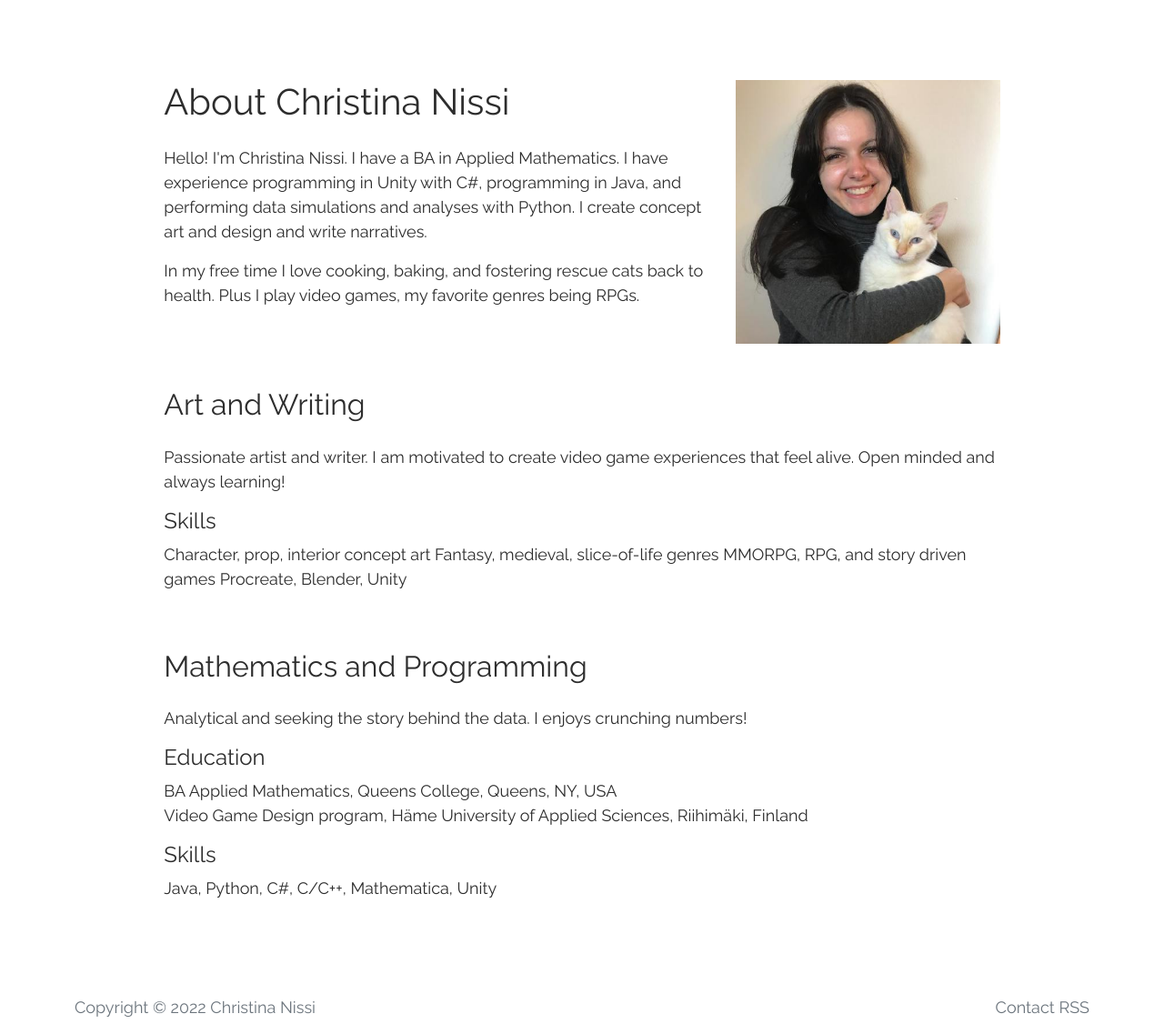
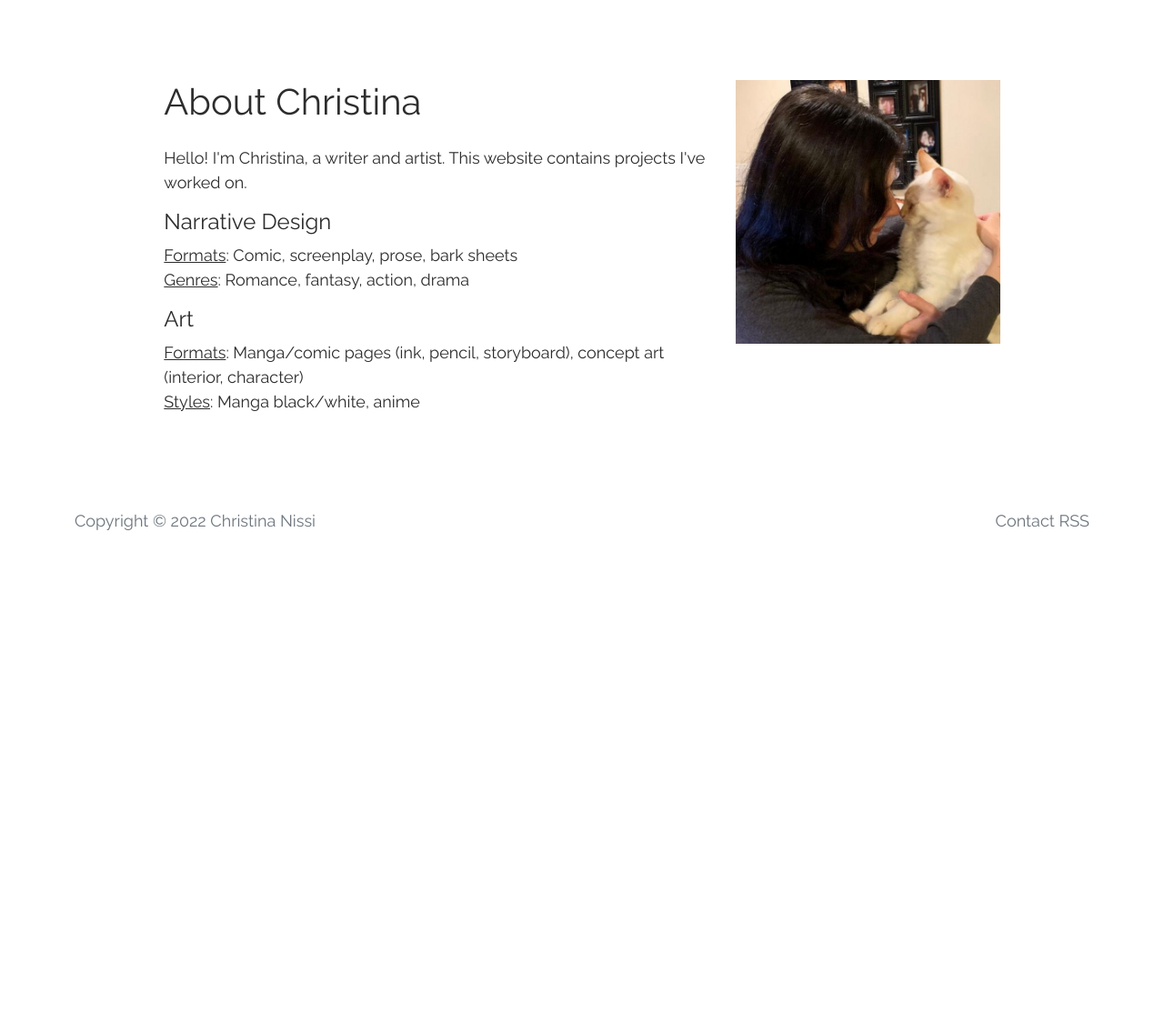
Before and after one commit to miikanissi/christinanissi.com, a Django app: page /about/ in a window 1280 px wide. Shown: the part 78-1215 px from the top of the page at 91% size. After the commit the page ends 661 px from the top, so only its background shows below. Run offline with Django 4.2, Linux system fonts and the light colour scheme; some libraries are stand-ins or nearby versions.

Commit message:
Updated about section and headshot

```diff
--- a/src/templates/about.html
+++ b/src/templates/about.html
@@ -3,50 +3,32 @@
 {% load i18n %}
 {% block title %}About{% endblock %}
 {% block og_title %}About{% endblock %}
-{% block meta_description %}About Christina Nissi; Concept artist, writer and game designer.{% endblock %}
-{% block og_description %}About Christina Nissi; Concept artist, writer and game designer.{% endblock %}
+{% block meta_description %}About Christina; Concept artist, writer and game designer.{% endblock %}
+{% block og_description %}About Christina; Concept artist, writer and game designer.{% endblock %}
 {% block content %}
     <div class="row justify-content-center">
         <div class="col-lg-10 col-md-12">
             <div class="row justify-content-center">
                 <div class="col-lg-8 py-4">
-                    <h1 class="mb-4">About Christina Nissi</h1>
+                    <h1 class="mb-4">About Christina</h1>
+                    <p>Hello! I'm Christina, a writer and artist. This website contains projects I've worked on.</p>
+                    <h4>Narrative Design</h4>
                     <p>
-                        Hello! I'm Christina Nissi. I have a BA in Applied Mathematics. I have experience programming in Unity with C#, programming in Java, and performing data simulations and analyses with Python. I create concept art and design and write narratives.
+                        <u>Formats</u>: Comic, screenplay, prose, bark sheets
+                        <br/>
+                        <u>Genres</u>: Romance, fantasy, action, drama
                     </p>
+                    <h4>Art</h4>
                     <p>
-                        In my free time I love cooking, baking, and fostering rescue cats back to health. Plus I play video games, my favorite genres being RPGs.
+                        <u>Formats</u>: Manga/comic pages (ink, pencil, storyboard), concept art (interior, character)
+                        <br/>
+                        <u>Styles</u>: Manga black/white, anime
                     </p>
                 </div>
                 <div class="col-lg-4 py-4">
                     <img src="{% static "/files/christina-headshot.jpeg" %}"
-                         alt="Headshot of Christina Nissi with a cat"
+                         alt="Headshot of Christina with a cat"
                          class="w-100"/>
-                </div>
-                <div class="col-md-12 py-4">
-                    <h2 class="mb-4">Art and Writing</h2>
-                    <p>
-                        Passionate artist and writer. I am motivated to create video game experiences that feel alive. Open minded and always learning!
-                    </p>
-                    <h4>Skills</h4>
-                    <p>
-                        Character, prop, interior concept art
-                        Fantasy, medieval, slice-of-life genres
-                        MMORPG, RPG, and story driven games
-                        Procreate, Blender, Unity
-                    </p>
-                </div>
-                <div class="col-md-12 py-4">
-                    <h2 class="mb-4">Mathematics and Programming</h2>
-                    <p>Analytical and seeking the story behind the data. I enjoys crunching numbers!</p>
-                    <h4>Education</h4>
-                    <p>
-                        BA Applied Mathematics, Queens College, Queens, NY, USA
-                        <br/>
-                        Video Game Design program, Häme University of Applied Sciences, Riihimäki, Finland
-                    </p>
-                    <h4>Skills</h4>
-                    <p>Java, Python, C#, C/C++, Mathematica, Unity</p>
                 </div>
             </div>
         </div>
```
Also changed, not shown: src/static/files/christina-headshot.jpeg, 1 other file.
